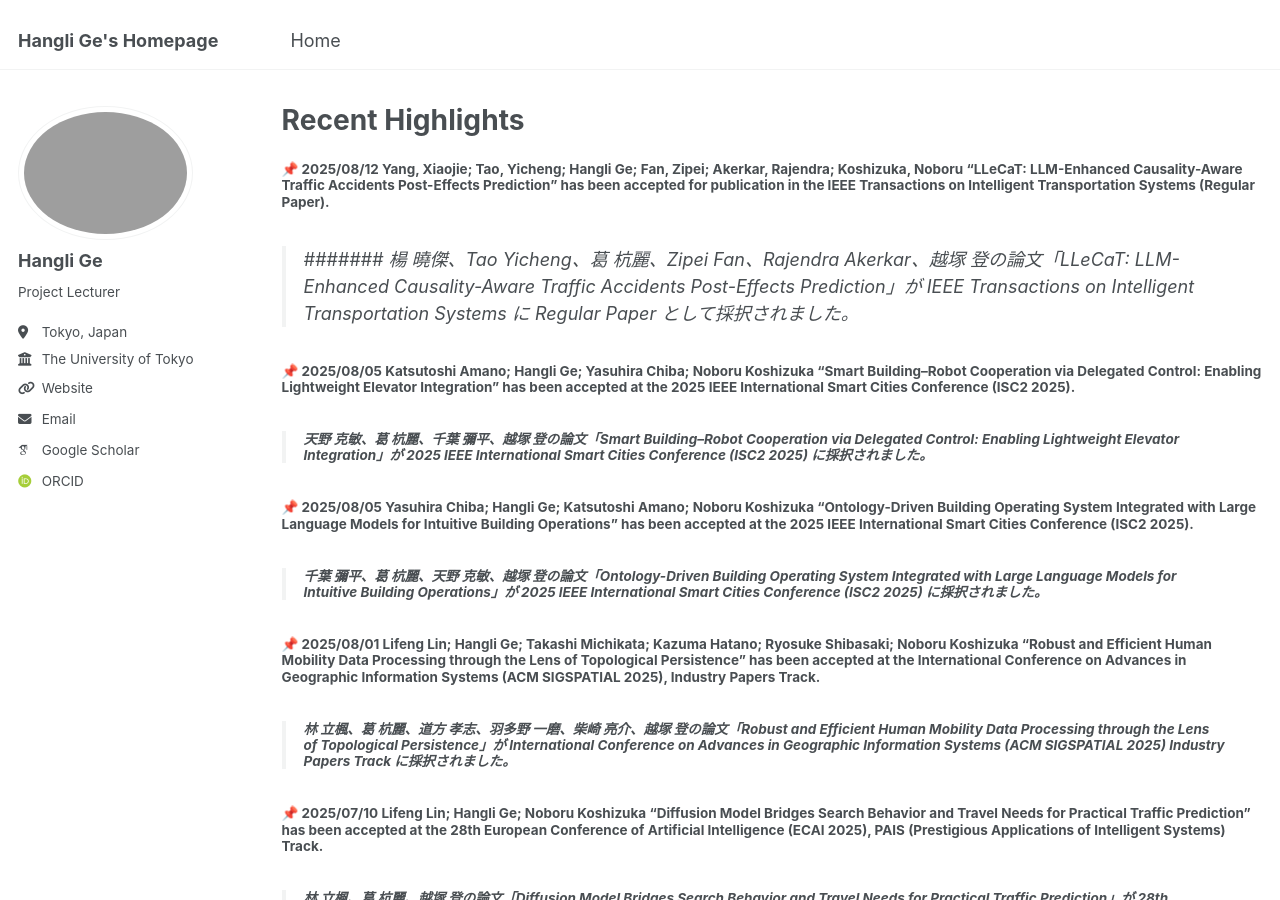
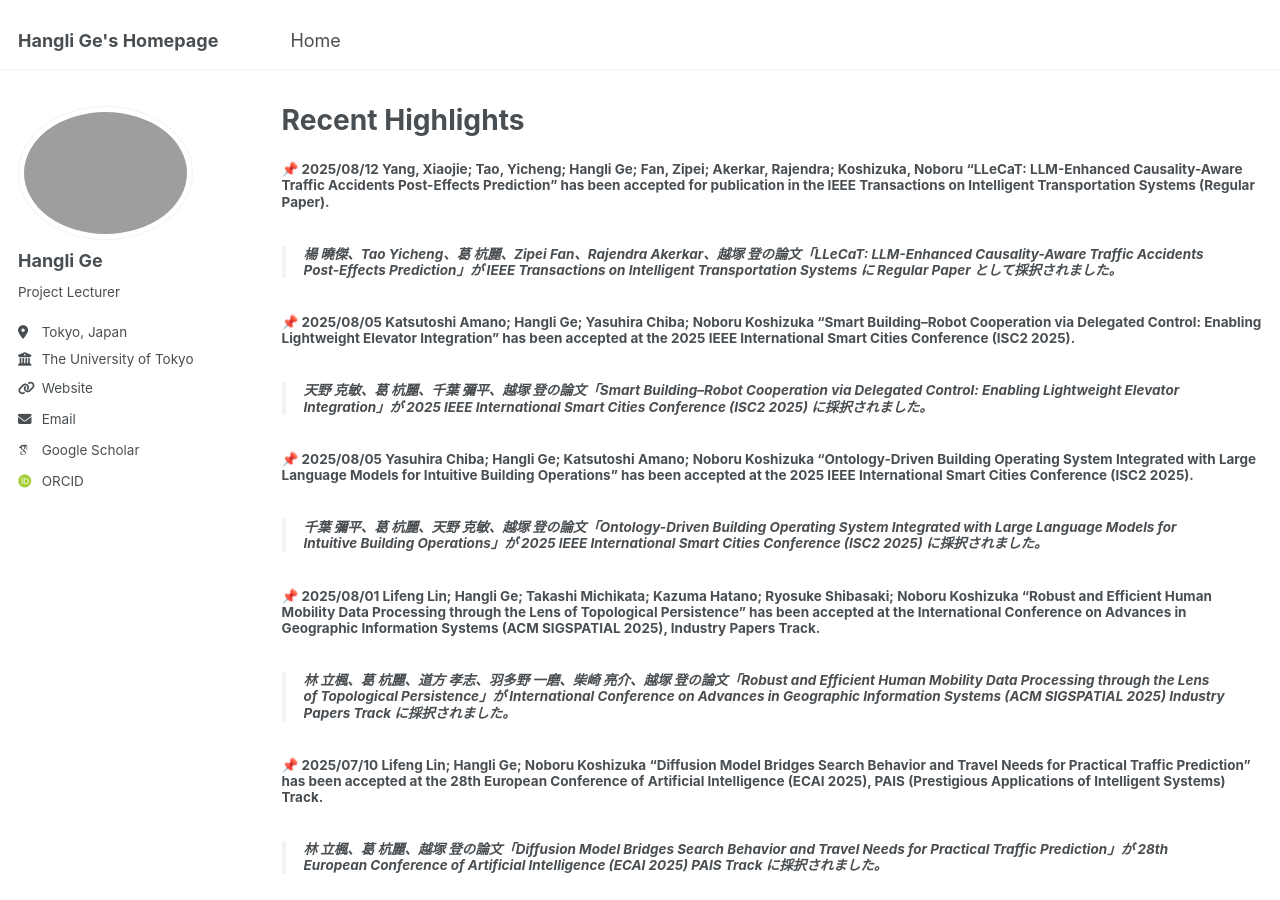
Before and after one commit to christie888/christie888.github.io, a Jekyll site: the page built from _pages/post.md, in a window 1280 px wide and 900 px high. Built offline with Jekyll 4.4.1, drawn with Linux system fonts in a browser that asks for light colours; some web fonts are replaced.

```diff
--- a/_pages/post.md
+++ b/_pages/post.md
@@ -5,7 +5,7 @@ permalink: post/
 ---
 
 ##### 📌 2025/08/12 Yang, Xiaojie; Tao, Yicheng; Hangli Ge; Fan, Zipei; Akerkar, Rajendra; Koshizuka, Noboru  “LLeCaT: LLM-Enhanced Causality-Aware Traffic Accidents Post-Effects Prediction” has been accepted for publication in the IEEE Transactions on Intelligent Transportation Systems (Regular Paper).
-> ####### 楊 曉傑、Tao Yicheng、葛 杭麗、Zipei Fan、Rajendra Akerkar、越塚 登の論文「LLeCaT: LLM-Enhanced Causality-Aware Traffic Accidents Post-Effects Prediction」が IEEE Transactions on Intelligent Transportation Systems に Regular Paper として採択されました。
+> #### 楊 曉傑、Tao Yicheng、葛 杭麗、Zipei Fan、Rajendra Akerkar、越塚 登の論文「LLeCaT: LLM-Enhanced Causality-Aware Traffic Accidents Post-Effects Prediction」が IEEE Transactions on Intelligent Transportation Systems に Regular Paper として採択されました。
 
 ##### 📌 2025/08/05 Katsutoshi Amano; Hangli Ge; Yasuhira Chiba; Noboru Koshizuka  “Smart Building–Robot Cooperation via Delegated Control: Enabling Lightweight Elevator Integration” has been accepted at the 2025 IEEE International Smart Cities Conference (ISC2 2025).
 > ###### 天野 克敏、葛 杭麗、千葉 彌平、越塚 登の論文「Smart Building–Robot Cooperation via Delegated Control: Enabling Lightweight Elevator Integration」が 2025 IEEE International Smart Cities Conference (ISC2 2025) に採択されました。
```
